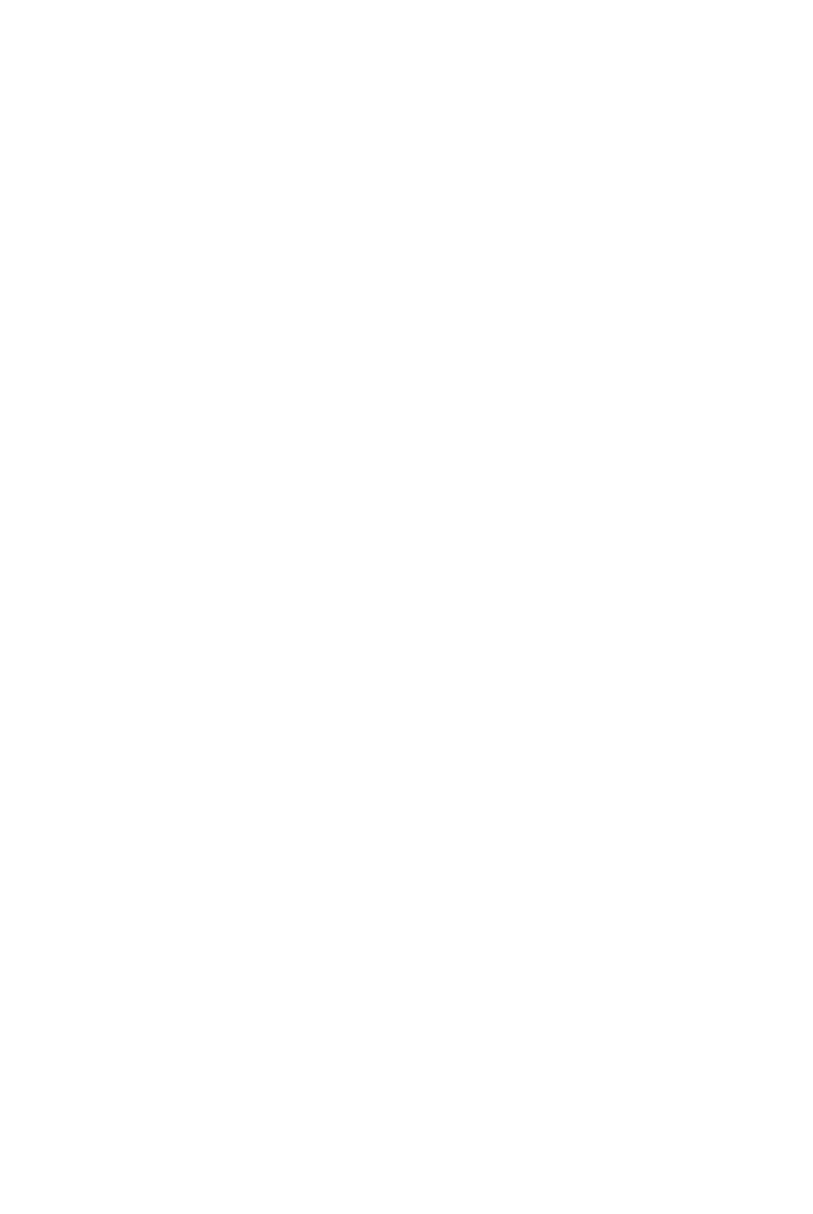
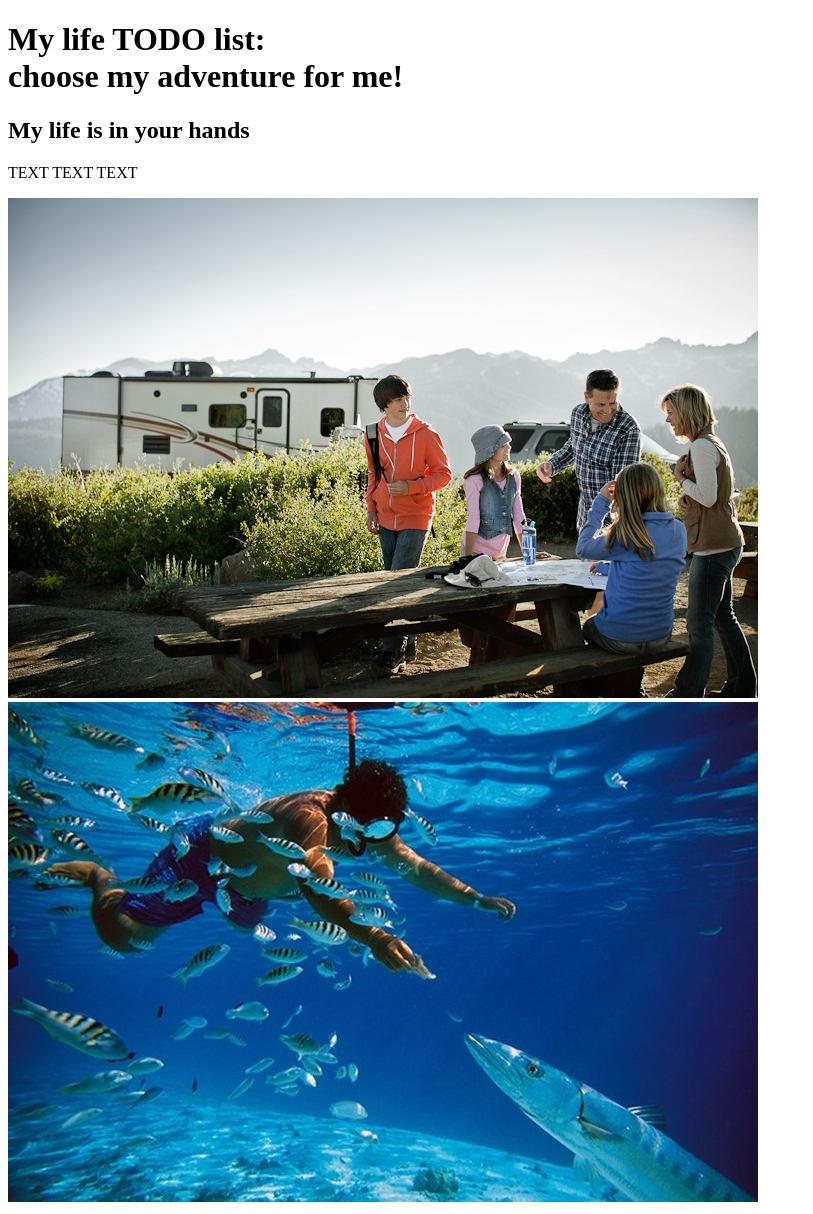
Before and after one commit to MJFancyPants/MJWebsite_1, a plain HTML site: page index.html in a window 1280 px wide. Shown: the whole page, without its empty margins (0-813 px from the left). Before the commit the page ends 800 px from the top, so only its background shows below. Drawn offline with Linux system fonts and the light colour scheme.

Commit message:
Added more copy and a couple of <span> elements to define the article links

```diff
--- a/index.html
+++ b/index.html
@@ -7,17 +7,30 @@
 <body>
 
 	<div class="header">
+		<div class="header_text">
+			<h1>My life TODO list:<br>
+				choose my adventure for me!</h1>
+		</div>
 	</div>
 
 	<div class="HP_about">
+		<h2>My life is in your hands</h2>
+		<p> TEXT TEXT TEXT
+		</p>
 	</div>
 
 	<div class="article_options">
-		<div class="Col-1">
-		</div>
+		<a href="article1.html"><span class="Col_img"></span>
+			<div class="Col-1">
+				<img src="images/family.jpg">
+			</div>
+		</a>
 
-		<div class="Col-2">
-		</div>
+		<a href="article2.html"><span class="Col_img"></span>
+			<div class="Col-2">
+				<img src="images/adventure.jpg">
+			</div>
+		</a>
 	</div>
 
 </body>
--- a/style.css
+++ b/style.css
@@ -0,0 +1,12 @@
+.article_options {
+
+}
+.Col-1 {
+
+}
+.Col_img {
+
+}
+.Col-2 {
+
+}
```
Also changed, not shown: Images/adventure.jpg (added), Images/family.jpg (added).
